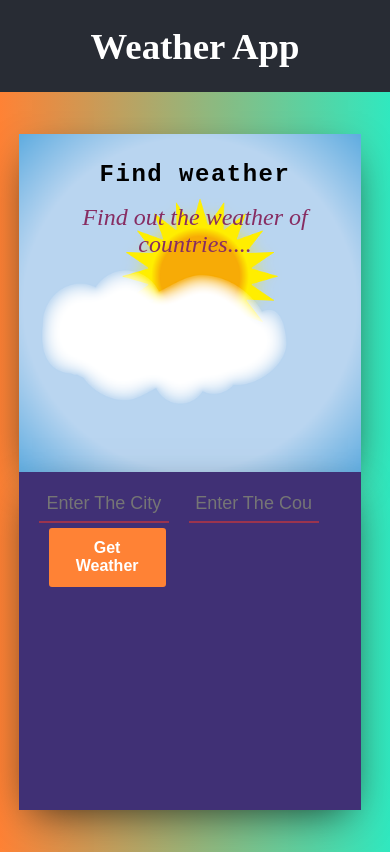
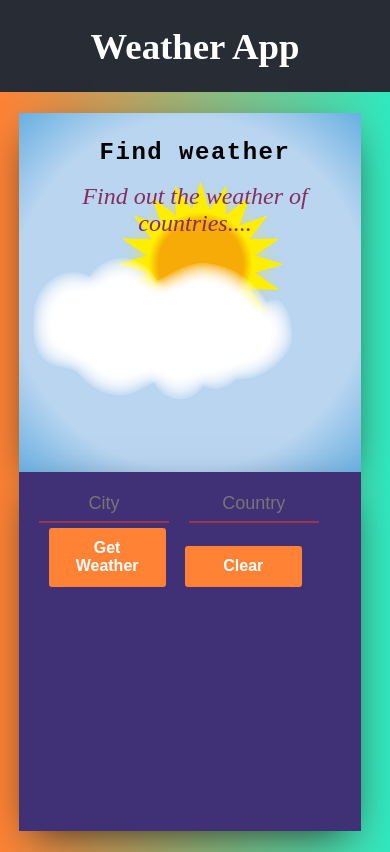
Before and after one commit to Vimalraveendra/weatherapp-redux, a React (Create React App) app: page / in a window 390 px wide. Built offline with nearby package versions, Linux system fonts and the light colour scheme; no server answers.

Commit message:
added clear button and its functionality

```diff
--- a/src/Actions/Actions.js
+++ b/src/Actions/Actions.js
@@ -2,7 +2,12 @@ import {
   REQUEST_WEATHER_PENDING,
   REQUEST_WEATHER_SUCCESS,
   REQUEST_WEATHER_FAILED,
+  CLEAR_WEATHER_FORM,
 } from "../Constants/Constants";
+
+export const clearWeather = () => ({
+  type: CLEAR_WEATHER_FORM,
+});
 
 const API_KEY = process.env.REACT_APP_API_KEY;
 export const setWeather = (city, country) => (dispatch) => {
--- a/src/Constants/Constants.js
+++ b/src/Constants/Constants.js
@@ -1,4 +1,4 @@
-
 export const REQUEST_WEATHER_PENDING = "REQUEST_WEATHER_PENDING";
 export const REQUEST_WEATHER_SUCCESS = "REQUEST_WEATHER_SUCCESS";
 export const REQUEST_WEATHER_FAILED = "REQUEST_WEATHER_FAILED";
+export const CLEAR_WEATHER_FORM = "CLEAR_WEATHER_FORM";
--- a/src/Reducers/Reducers.js
+++ b/src/Reducers/Reducers.js
@@ -2,6 +2,7 @@ import {
   REQUEST_WEATHER_PENDING,
   REQUEST_WEATHER_SUCCESS,
   REQUEST_WEATHER_FAILED,
+  CLEAR_WEATHER_FORM,
 } from "../Constants/Constants";
 
 const initialState = {
@@ -15,6 +16,7 @@ const initialState = {
 };
 
 export const requestWeather = (state = initialState, action = {}) => {
+  console.log("action", action);
   switch (action.type) {
     case REQUEST_WEATHER_PENDING:
       return {
@@ -38,6 +40,15 @@ export const requestWeather = (state = initialState, action = {}) => {
         isPending: false,
         error: "Sorry! Please Enter a valid city and country",
       };
+    case CLEAR_WEATHER_FORM:
+      return {
+        ...state,
+        temperature: "",
+        humidity: "",
+        city: "",
+        country: "",
+        description: "",
+      };
     default:
       return state;
   }
--- a/src/components/WeatherForm/WeatherForm.js
+++ b/src/components/WeatherForm/WeatherForm.js
@@ -1,5 +1,8 @@
 import React from "react";
+import { connect } from "react-redux";
+import { clearWeather } from "../../Actions/Actions";
 import "./WeatherForm.css";
+
 const WeatherForm = ({ getWeatherApi }) => {
   return (
     <React.Fragment>
@@ -7,23 +10,34 @@ const WeatherForm = ({ getWeatherApi }) => {
         <input
           type="text"
           name="city"
-          placeholder="Enter the city"
+          placeholder="City"
           className="formSearch-input"
           autoComplete="off"
         />
         <input
           type="text"
           name="country"
-          placeholder="Enter the country"
+          placeholder="Country"
           className="formSearch-input"
           autoComplete="off"
         />
         <button type="submit" className="formSearch-button">
           Get Weather
         </button>
+        <button
+          type="reset"
+          className="formSearch-button"
+          onClick={clearWeather}
+        >
+          Clear
+        </button>
       </form>
     </React.Fragment>
   );
 };
 
-export default WeatherForm;
+const mapDispatchToProps = (dispatch) => ({
+  clearWeather: () => dispatch(clearWeather()),
+});
+
+export default connect(null, mapDispatchToProps)(WeatherForm);
--- a/src/containers/App.css
+++ b/src/containers/App.css
@@ -25,7 +25,7 @@
 }
 .flex-wrapper{
   display: flex;
-  height: 80vh;
+  height: 85vh;
   justify-content: center;
   align-items: center;
   width: 80%;
@@ -52,7 +52,7 @@
 @media only screen and (max-width: 700px) {
   .column {
 
-    height: 50vh;
+    height: 60vh;
     width: 50vw;
   }
 }
```
